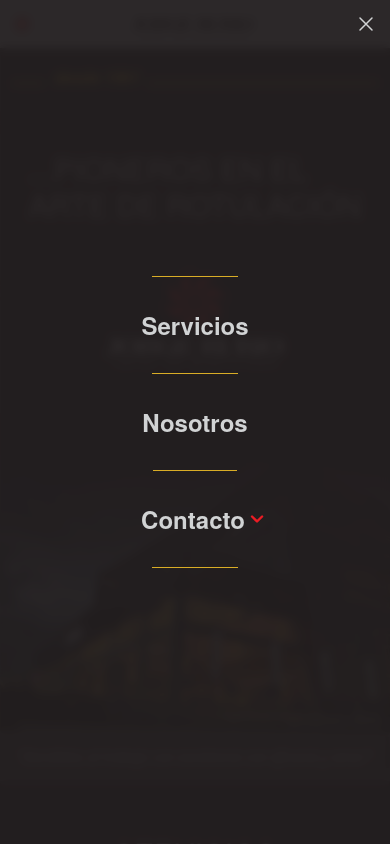
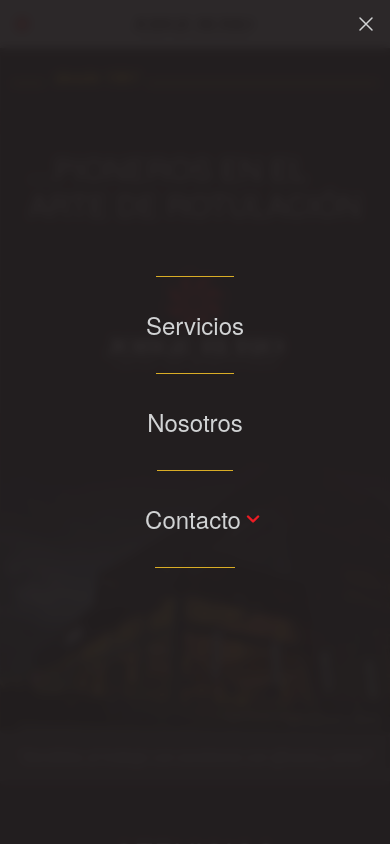
Before and after one commit to Estete9/Rubio-Home, a React (Create React App) app: page / in a window 390 px wide. Both pictures are taken after a click on the button 365 px from the left and 24 px from the top of the page. Shown: the top 844 px of the page. Built offline with nearby package versions, Linux system fonts and the light colour scheme; what tailwindcss-debug-screens would draw is missing.

Commit message:
Change mobile menu font to light

```diff
--- a/src/components/MobileMenu.jsx
+++ b/src/components/MobileMenu.jsx
@@ -37,7 +37,7 @@ const MobileMenu = ({
                 closeMenu();
               }}
             >
-              <p className="text-secondary font-helveticaNeue font-semibold text-2xl capitalize">
+              <p className="text-secondary font-helveticaNeue font-light text-2xl capitalize">
                 {item}
               </p>
               {item === 'contacto' && <img src={chevronDown} alt="test" className="max-h-4" />}
```
